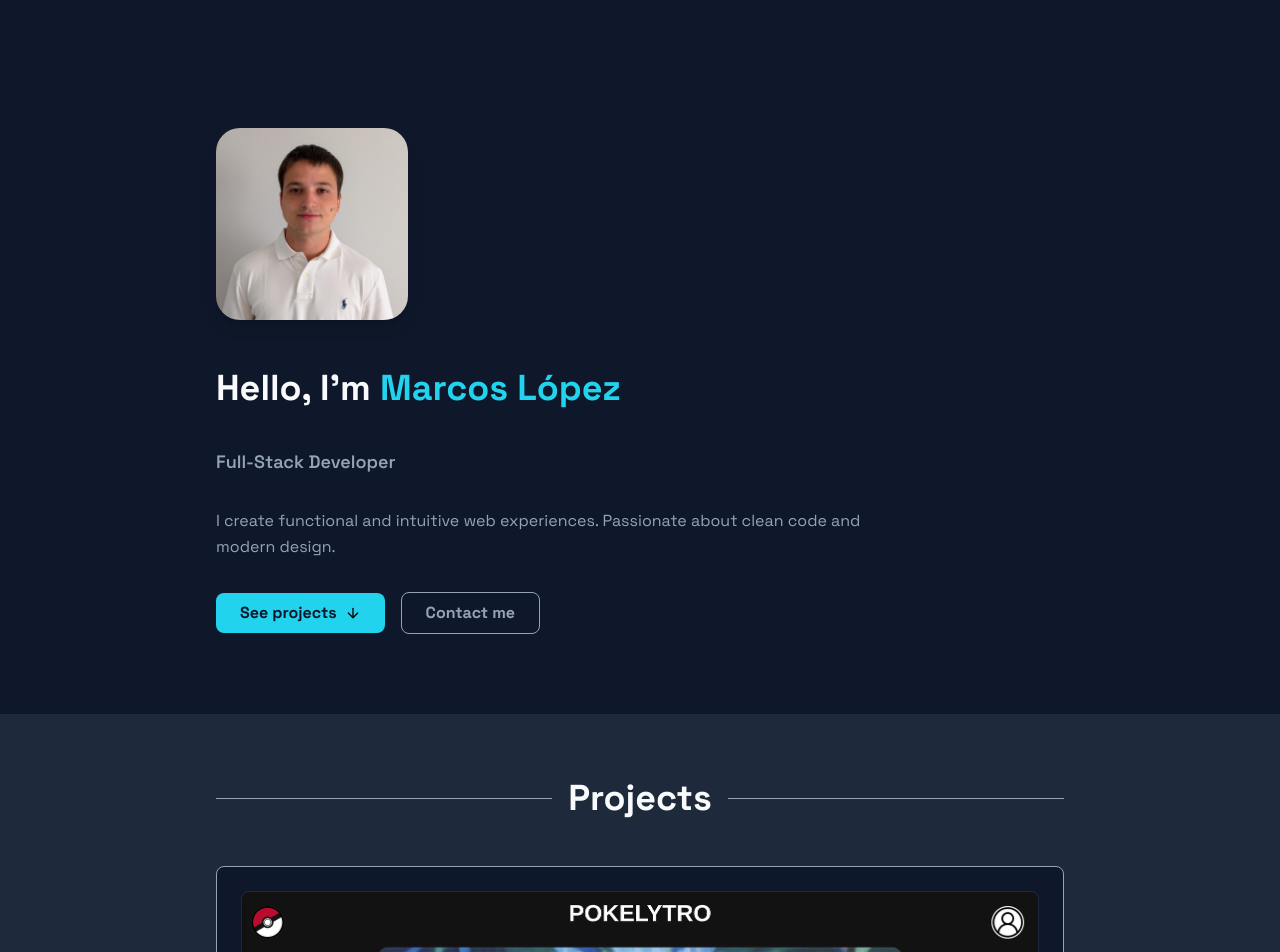
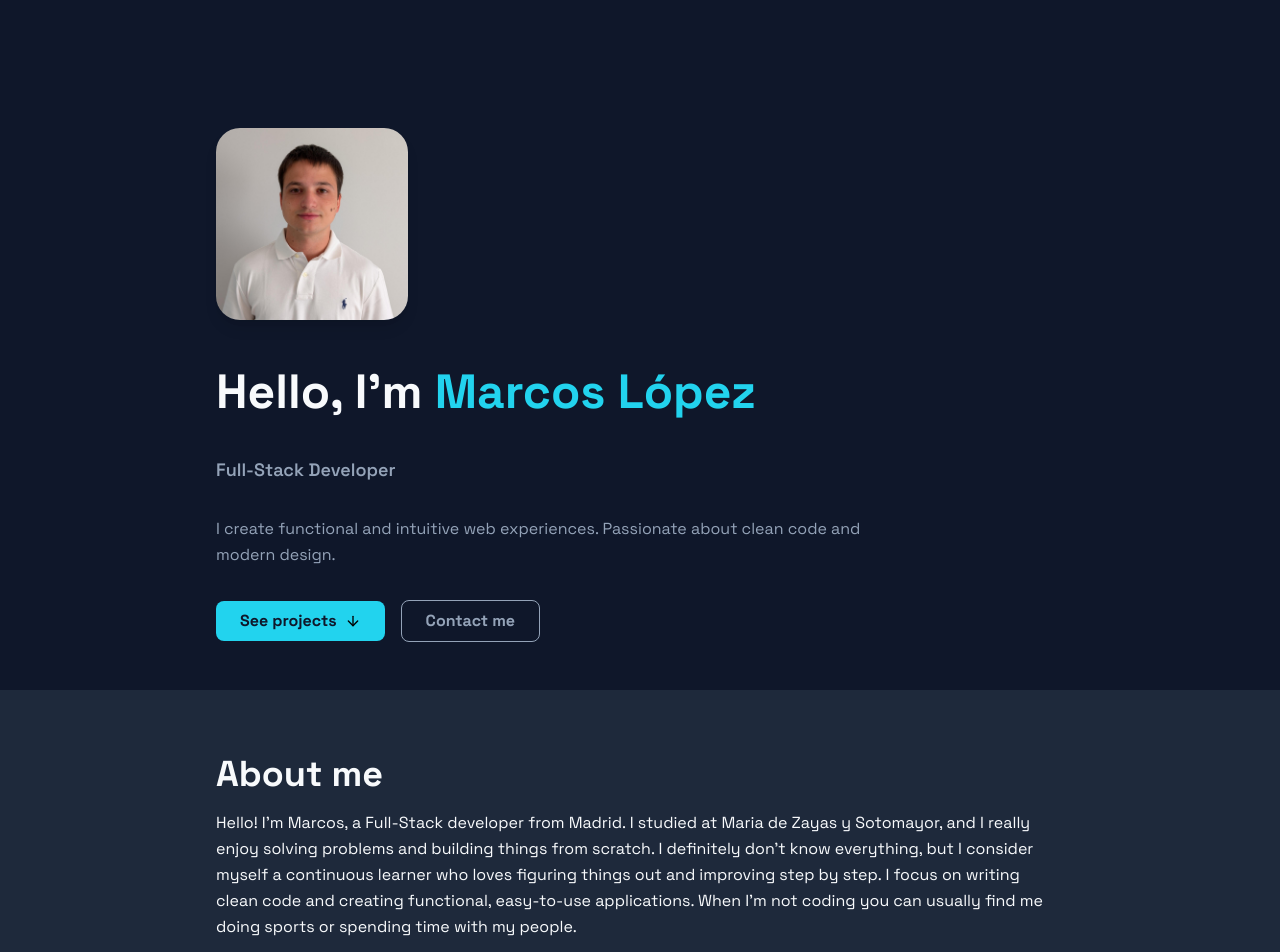
Before and after one commit to marcoslgl/Portfolio, a Nuxt app in the folder mi-portfolio/: page / in a window 1280 px wide. Shown: the top 952 px of the page. Built offline with nearby package versions, Linux system fonts and the light colour scheme.

Commit message:
feat: create AboutMe component with SEO and async loading

```diff
--- a/mi-portfolio/app/assets/css/main.css
+++ b/mi-portfolio/app/assets/css/main.css
@@ -1,4 +1,5 @@
-@import url('https://fonts.googleapis.com/css2?family=Space+Grotesk:wght@400;500;600;700&display=swap');
+/* Load font with swap strategy to not block LCP */
+@import url('https://fonts.googleapis.com/css2?family=Space+Grotesk:wght@400;500;600;700&display=auto');
 
 @tailwind base;
 @tailwind components;
@@ -7,6 +8,8 @@
 @layer base {
   html {
     scroll-behavior: smooth;
+    /* Optimize font loading */
+    font-display: swap;
   }
 
   :root {
@@ -23,7 +26,12 @@
     background-color: var(--color-bg);
     color: var(--color-text-main);
     @apply antialiased;
-    font-family: 'Space Grotesk', sans-serif;
+    font-family:
+      'Space Grotesk',
+      -apple-system,
+      BlinkMacSystemFont,
+      'Segoe UI',
+      sans-serif;
   }
 
   ::selection {
--- /dev/null
+++ b/mi-portfolio/app/components/AboutMe.vue
@@ -0,0 +1,23 @@
+<script setup lang="ts"></script>
+
+<template>
+  <article class="w-full bg-bgSecondary py-16" aria-labelledby="about-heading">
+    <div class="flex flex-col items-start w-full max-w-4xl mx-auto px-6">
+      <h2
+        class="text-main font-bold text-3xl md:text-4xl whitespace-nowrap"
+        id="about-heading"
+        itemprop="name"
+      >
+        About me
+      </h2>
+      <p itemprop="description" class="mt-4 leading-relaxed">
+        Hello! I'm Marcos, a Full-Stack developer from Madrid. I studied at Maria de Zayas y
+        Sotomayor, and I really enjoy solving problems and building things from scratch. I
+        definitely don't know everything, but I consider myself a continuous learner who loves
+        figuring things out and improving step by step. I focus on writing clean code and creating
+        functional, easy-to-use applications. When I'm not coding you can usually find me doing
+        sports or spending time with my people.
+      </p>
+    </div>
+  </article>
+</template>
--- a/mi-portfolio/app/components/Hero.vue
+++ b/mi-portfolio/app/components/Hero.vue
@@ -1,8 +1,5 @@
 <script setup lang="ts">
 import { usePortfolioStore } from '~/stores/usePortfolioStore'
-
-const store = usePortfolioStore()
-const { hero } = store
 
 const scrollToElement = (elementId: string): void => {
   const element = document.getElementById(elementId)
@@ -16,7 +13,7 @@ const scrollToElement = (elementId: string): void => {
     aria-labelledby="hero-heading"
   >
     <img
-      :src="hero.image"
+      src="/images/profile.jpg"
       alt="Profile picture of Marcos López"
       class="mb-6 w-48 h-48 rounded-3xl object-cover shadow-lg"
       width="192"
@@ -25,16 +22,21 @@ const scrollToElement = (elementId: string): void => {
       fetchpriority="high"
     />
 
-    <h1 id="hero-heading" class="py-6 text-main font-bold text-3xl md:text-4xl">
-      Hello, I'm <span class="text-primary">{{ hero.name }}</span>
+    <h1
+      id="hero-heading"
+      class="py-6 text-main font-bold text-4xl md:text-5xl leading-tight"
+      style="contain: paint; min-height: 2rem"
+    >
+      Hello, I'm <span class="text-primary">Marcos López</span>
     </h1>
 
     <p class="pb-4 text-secondary text-lg font-semibold mt-4" aria-label="Professional role">
-      {{ hero.role }}
+      Full-Stack Developer
     </p>
 
     <p class="text-secondary mt-4 leading-relaxed max-w-2xl" role="doc-subtitle">
-      {{ hero.info }}
+      I create functional and intuitive web experiences. Passionate about clean code and modern
+      design.
     </p>
 
     <div class="flex items-center justify-start gap-4 mt-8">
--- a/mi-portfolio/app/components/Projects.vue
+++ b/mi-portfolio/app/components/Projects.vue
@@ -6,7 +6,7 @@ const { projects } = store
 </script>
 
 <template>
-  <section class="py-16 bg-bgSecondary w-full" aria-labelledby="projects-heading">
+  <section class="py-16 w-full" aria-labelledby="projects-heading">
     <div class="w-full max-w-4xl mx-auto px-6">
       <div class="flex items-center gap-4 w-full mb-12">
         <div class="flex-1 border-t border-secondary"></div>
--- a/mi-portfolio/app/components/Skills.vue
+++ b/mi-portfolio/app/components/Skills.vue
@@ -18,7 +18,7 @@ const toggleCategory = (category: SkillCategory): void => {
 </script>
 
 <template>
-  <section class="py-16 w-full" aria-labelledby="skills-heading">
+  <section class="py-16 bg-bgSecondary w-full" aria-labelledby="skills-heading">
     <h2
       id="skills-heading"
       class="text-main text-center font-bold text-3xl md:text-4xl whitespace-nowrap"
--- a/mi-portfolio/app/content/data.json
+++ b/mi-portfolio/app/content/data.json
@@ -1,10 +1,4 @@
 {
-  "hero": {
-    "name": "Marcos López",
-    "role": "Full-Stack Developer",
-    "info": "I create functional and intuitive web experiences. Passionate about clean code and modern design.",
-    "image": "/images/profile.jpg"
-  },
   "projects": [
     {
       "id": "pokelytro",
--- a/mi-portfolio/app/pages/index.vue
+++ b/mi-portfolio/app/pages/index.vue
@@ -1,24 +1,35 @@
 <script setup lang="ts">
-// Lazy load components fuera de viewport para mejorar LCP
+import Hero from '~/components/Hero.vue'
+
+const AboutMe = defineAsyncComponent(() => import('~/components/AboutMe.vue'))
 const Projects = defineAsyncComponent(() => import('~/components/Projects.vue'))
 const Skills = defineAsyncComponent(() => import('~/components/Skills.vue'))
 </script>
+
 <template>
-  <Hero class="pb-20" />
+  <Hero />
   <Suspense>
     <template #default>
-      <Projects class="pb-20" />
+      <AboutMe />
     </template>
     <template #fallback>
-      <div class="pb-20 h-96"></div>
+      <div class="h-64"></div>
     </template>
   </Suspense>
   <Suspense>
     <template #default>
-      <Skills class="pb-20" />
+      <Projects />
     </template>
     <template #fallback>
-      <div class="pb-20 h-96"></div>
+      <div class="h-96"></div>
+    </template>
+  </Suspense>
+  <Suspense>
+    <template #default>
+      <Skills />
+    </template>
+    <template #fallback>
+      <div class="h-96"></div>
     </template>
   </Suspense>
 </template>
--- a/mi-portfolio/app/stores/usePortfolioStore.ts
+++ b/mi-portfolio/app/stores/usePortfolioStore.ts
@@ -5,11 +5,9 @@ import data from '~/content/data.json'
 export const usePortfolioStore = defineStore('portfolio', () => {
   const portfolio = ref(data)
 
-  const hero = computed(() => portfolio.value.hero)
   const projects = computed(() => portfolio.value.projects)
   const skills = computed(() => portfolio.value.skills)
   return {
-    hero,
     projects,
     skills,
   }
--- a/mi-portfolio/nuxt.config.ts
+++ b/mi-portfolio/nuxt.config.ts
@@ -34,7 +34,7 @@ export default defineNuxtConfig({
       link: [
         { rel: 'icon', href: '/favicon.ico' },
         { rel: 'preconnect', href: 'https://fonts.googleapis.com' },
-        { rel: 'dns-prefetch', href: 'https://fonts.googleapis.com' },
+        { rel: 'preconnect', href: 'https://fonts.gstatic.com', crossorigin: 'anonymous' },
       ],
     },
   },
```
